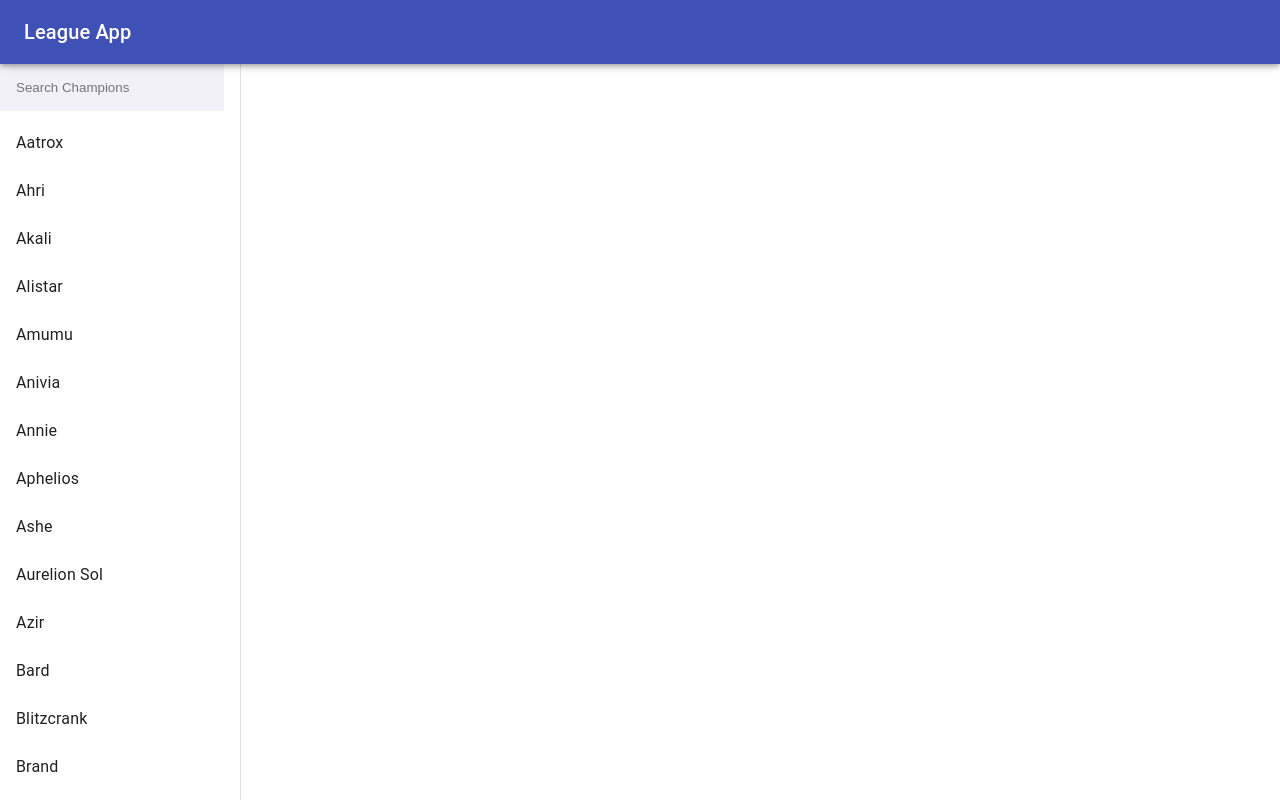
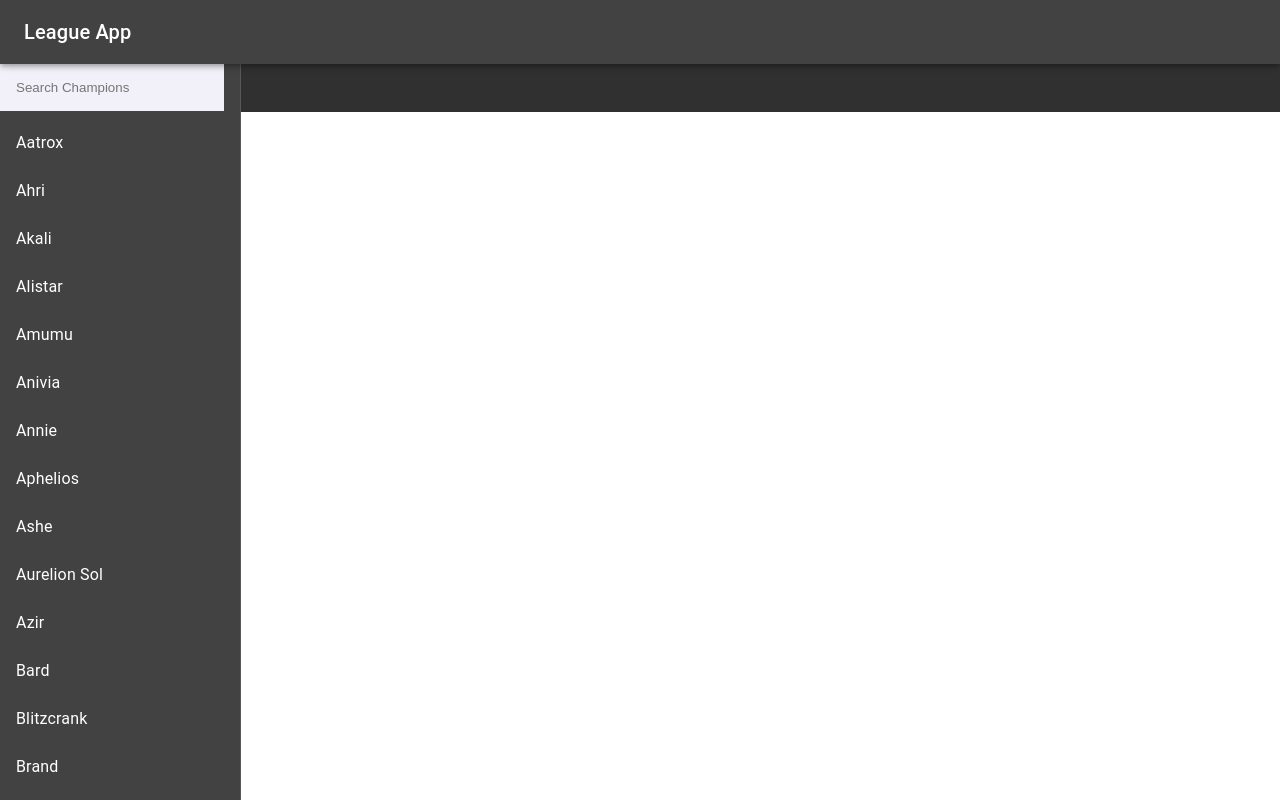
Before and after one commit to kyleoneill/LeagueApp, a React (Create React App) app in the folder leagueapp-frontend/: page / in a window 1280 px wide. Built offline with nearby package versions, Linux system fonts and the light colour scheme.

Commit message:
Set theme to dark

```diff
--- a/leagueapp-frontend/src/App.js
+++ b/leagueapp-frontend/src/App.js
@@ -2,24 +2,23 @@
 import React from "react";
 
 import HeaderBar from "./components/app-bar";
-
 import Build from "./pages/build";
 
-import { makeStyles } from '@material-ui/core/styles';
+import { ThemeProvider } from '@material-ui/core'
+import { createMuiTheme } from '@material-ui/core/styles'
 
-const useStyles = makeStyles((theme) => ({
-  app: {
-    display: 'flex',
-  }
-}));
+const darkTheme = createMuiTheme({
+  palette: {
+    type: 'dark',
+  },
+});
 
 function App() {
-  const classes = useStyles();
   return (
-    <div className="App">
+    <ThemeProvider theme={darkTheme}>
       <HeaderBar appName="League App" />
       <Build />
-    </div>
+    </ThemeProvider>
   );
 }
 
--- a/leagueapp-frontend/src/components/app-bar.js
+++ b/leagueapp-frontend/src/components/app-bar.js
@@ -8,6 +8,8 @@
 const useStyles = makeStyles((theme) => ({
     appBar: {
       zIndex: theme.zIndex.drawer + 1,
+      backgroundColor: theme.palette.background.paper,
+      color: theme.palette.text.primary
     }
 }));
 export default function HeaderBar(props) {
--- a/leagueapp-frontend/src/components/champion-display.js
+++ b/leagueapp-frontend/src/components/champion-display.js
@@ -9,7 +9,9 @@
         padding: theme.spacing(3),
         '& div' : {
             margin: "0 50px 0px 0px"
-        }
+        },
+        backgroundColor: theme.palette.background.default,
+        color: theme.palette.text.primary
     },
     columnContainer: {
         display: "flex",
--- a/leagueapp-frontend/src/components/sidebar.js
+++ b/leagueapp-frontend/src/components/sidebar.js
@@ -12,9 +12,6 @@
 const drawerWidth = 240;
 
 const useStyles = makeStyles((theme) => ({
-  root: {
-    display: 'flex',
-  },
   drawer: {
     width: drawerWidth,
     flexShrink: 0,
```
